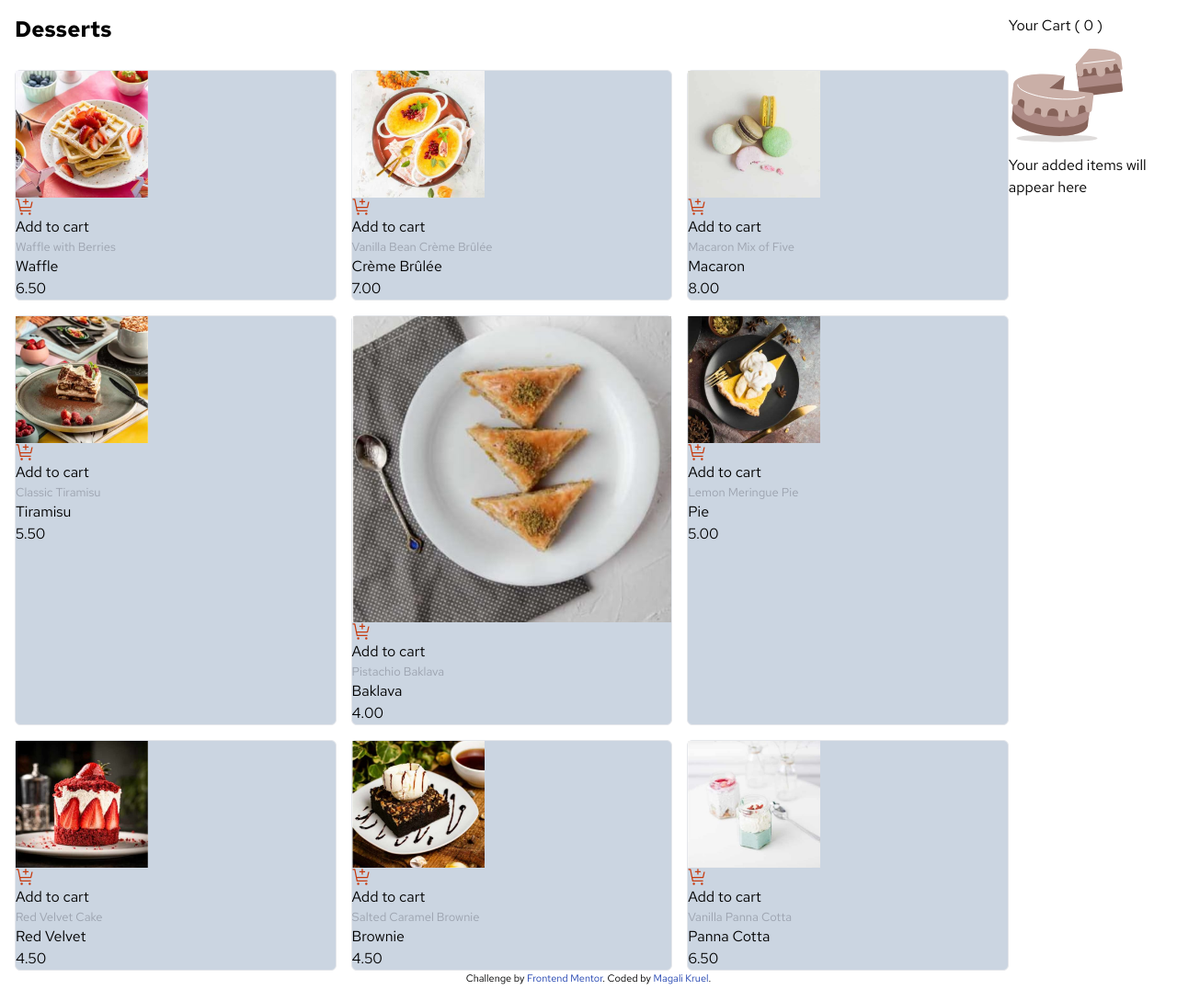
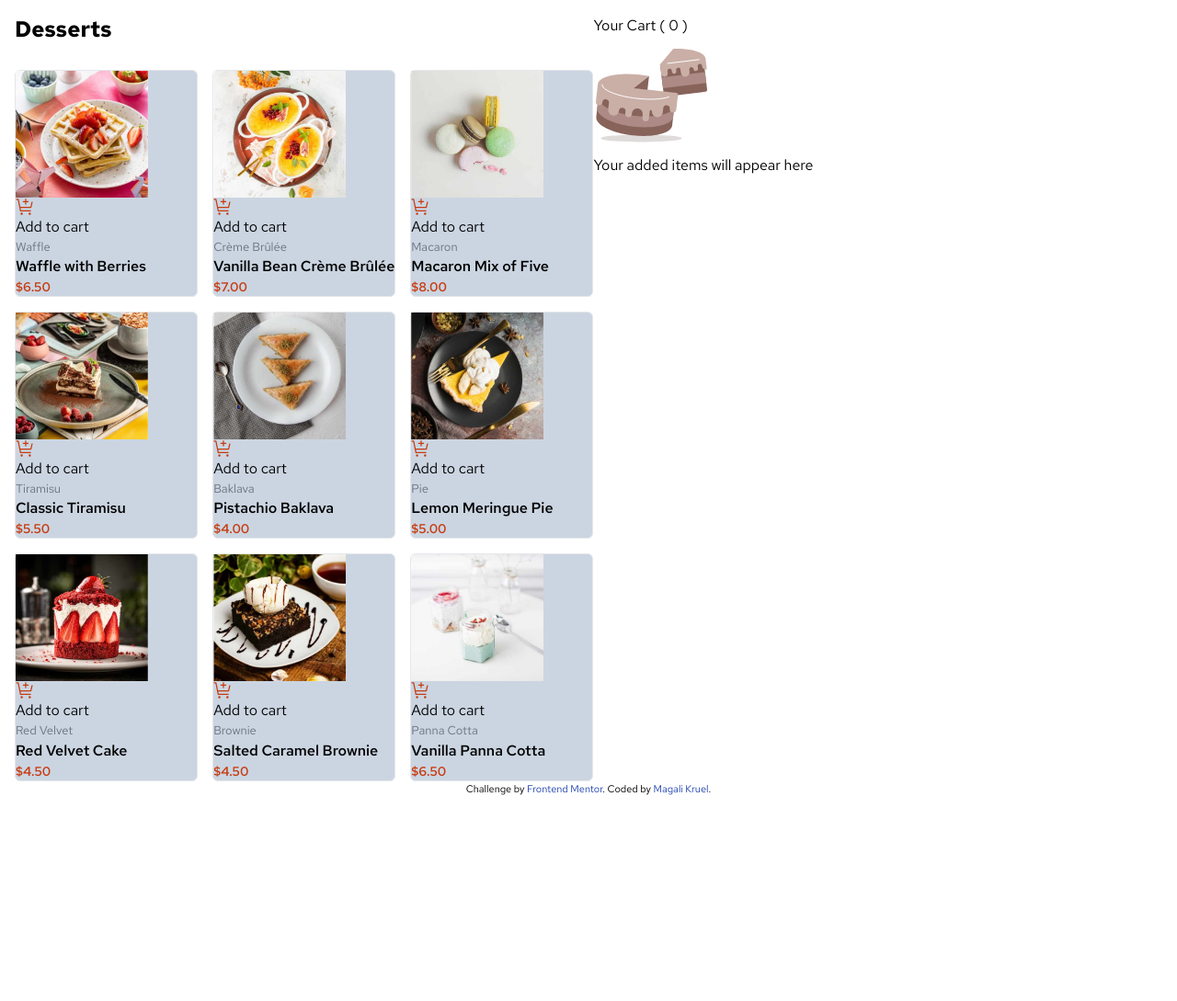
Before and after one commit to informagui/Carrito-de-compras, a website: page product-list-with-cart-main/src/index.html in a window 1280 px wide. Shown: the whole page at 92% size. After the commit the page ends 882 px from the top, so only its background shows below. Drawn offline with Linux system fonts and the light colour scheme.

Commit message:
corrigiendo el html xq me cofundi

```diff
--- a/product-list-with-cart-main/src/index.html
+++ b/product-list-with-cart-main/src/index.html
@@ -17,119 +17,119 @@
     <section id="products" class="grid grid-cols-3 gap-4">
       <h1 class="mb-3 font-bold text-2xl col-span-3"> Desserts</h1>
       <div class="producto">
-        <img src="./assets/images/image-waffle-desktop.jpg" alt="" class="w-36">
+        <img src="./assets/images/image-waffle-desktop.jpg" alt="" class="big-img w-36">
         <button>
-          <img class="big-img" src="./assets/images/icon-add-to-cart.svg" alt="">
+          <img class="" src="./assets/images/icon-add-to-cart.svg" alt="">
           Add to cart
         </button>
         <div class="description">
-          <p class="dessert">Waffle with Berries</p>
-          <p class="name">Waffle</p>
-          <p class="price">6.50</p>
+          <p class="dessert">Waffle</p>
+          <p class="name">Waffle with Berries</p>
+          <p class="price">$6.50</p>
         </div>
       </div>
 
       <div class="producto">
-        <img src="./assets/images/image-creme-brulee-desktop.jpg" alt="" class="w-36">
+        <img src="./assets/images/image-creme-brulee-desktop.jpg" alt="" class=" big-img w-36">
         <button>
-          <img class="big-img" src="./assets/images/icon-add-to-cart.svg" alt="">
+          <img class=" " src="./assets/images/icon-add-to-cart.svg" alt="">
           Add to cart
         </button>
         <div class="description">
-          <p class="dessert">Vanilla Bean Crème Brûlée</p>
-          <p class="name">Crème Brûlée</p>
-          <p class="price">7.00</p>
+          <p class="dessert">Crème Brûlée</p>
+          <p class="name">Vanilla Bean Crème Brûlée</p>
+          <p class="price">$7.00</p>
         </div>
       </div>
 
       <div class="producto">
-        <img src="./assets/images/image-macaron-desktop.jpg" alt="" class="w-36">
+        <img src="./assets/images/image-macaron-desktop.jpg" alt="" class=" big-img w-36">
         <button>
-          <img class="big-img" src="./assets/images/icon-add-to-cart.svg" alt="">
+          <img class=" " src="./assets/images/icon-add-to-cart.svg" alt="">
           Add to cart
         </button>
         <div class="description">
-          <p class="dessert">Macaron Mix of Five</p>
-          <p class="name">Macaron</p>
-          <p class="price">8.00</p>
+          <p class="dessert">Macaron</p>
+          <p class="name">Macaron Mix of Five</p>
+          <p class="price">$8.00</p>
         </div>
       </div>
 
       <div class="producto">
-        <img src="./assets/images/image-tiramisu-desktop.jpg" alt="" class="w-36">
+        <img src="./assets/images/image-tiramisu-desktop.jpg" alt="" class=" big-img w-36">
         <button>
-          <img class="big-img" src="./assets/images/icon-add-to-cart.svg" alt="">
+          <img class=" " src="./assets/images/icon-add-to-cart.svg" alt="">
           Add to cart
         </button>
         <div class="description">
-          <p class="dessert">Classic Tiramisu</p>
-          <p class="name">Tiramisu</p>
-          <p class="price">5.50</p>
+          <p class="dessert">Tiramisu</p>
+          <p class="name">Classic Tiramisu</p>
+          <p class="price">$5.50</p>
         </div>
       </div>
 
       <div class="producto">
-        <img class="big-img" src="./assets/images/image-baklava-desktop.jpg" alt="" class="w-36">
+        <img class="   big-img w-36" src="./assets/images/image-baklava-desktop.jpg" alt="">
         <button>
           <img src="./assets/images/icon-add-to-cart.svg" alt="">
           Add to cart
         </button>
         <div class="description">
-          <p class="dessert">Pistachio Baklava</p>
-          <p class="name">Baklava</p>
-          <p class="price">4.00</p>
+          <p class="dessert">Baklava</p>
+          <p class="name">Pistachio Baklava</p>
+          <p class="price">$4.00</p>
         </div>
       </div>
 
       <div class="producto">
-        <img src="./assets/images/image-meringue-desktop.jpg" alt="" class="w-36">
+        <img src="./assets/images/image-meringue-desktop.jpg" alt="" class=" big-img w-36">
         <button>
-          <img class="big-img" src="./assets/images/icon-add-to-cart.svg" alt="">
+          <img class=" " src="./assets/images/icon-add-to-cart.svg" alt="">
           Add to cart
         </button>
         <div class="description">
-          <p class="dessert">Lemon Meringue Pie</p>
-          <p class="name">Pie</p>
-          <p class="price">5.00</p>
+          <p class="dessert">Pie</p>
+          <p class="name">Lemon Meringue Pie</p>
+          <p class="price">$5.00</p>
         </div>
       </div>
 
       <div class="producto">
-        <img src="./assets/images/image-cake-desktop.jpg" alt="" class="w-36">
+        <img src="./assets/images/image-cake-desktop.jpg" alt="" class=" big-img w-36">
         <button>
-          <img class="big-img" src="./assets/images/icon-add-to-cart.svg" alt="">
+          <img class=" " src="./assets/images/icon-add-to-cart.svg" alt="">
           Add to cart
         </button>
         <div class="description">
-          <p class="dessert">Red Velvet Cake</p>
-          <p class="name">Red Velvet</p>
-          <p class="price">4.50</p>
+          <p class="dessert">Red Velvet</p>
+          <p class="name">Red Velvet Cake</p>
+          <p class="price">$4.50</p>
         </div>
       </div>
 
       <div class="producto">
-        <img src="./assets/images/image-brownie-desktop.jpg" alt="" class="w-36">
+        <img src="./assets/images/image-brownie-desktop.jpg" alt="" class=" big-img w-36">
         <button>
-          <img class="big-img" src="./assets/images/icon-add-to-cart.svg" alt="">
+          <img class=" " src="./assets/images/icon-add-to-cart.svg" alt="">
           Add to cart
         </button>
         <div class="description">
-          <p class="dessert">Salted Caramel Brownie</p>
-          <p class="name">Brownie</p>
-          <p class="price">4.50</p>
+          <p class="dessert">Brownie</p>
+          <p class="name">Salted Caramel Brownie</p>
+          <p class="price">$4.50</p>
         </div>
       </div>
 
       <div class="producto">
-        <img src="./assets/images/image-panna-cotta-desktop.jpg" alt="" class="w-36">
+        <img src="./assets/images/image-panna-cotta-desktop.jpg" alt="" class=" big-img w-36">
         <button>
-          <img class="big-img" src="./assets/images/icon-add-to-cart.svg" alt="">
+          <img class=" " src="./assets/images/icon-add-to-cart.svg" alt="">
           Add to cart
         </button>
         <div class="description">
-          <p class="dessert">Vanilla Panna Cotta</p>
-          <p class="name">Panna Cotta</p>
-          <p class="price">6.50</p>
+          <p class="dessert">Panna Cotta</p>
+          <p class="name">Vanilla Panna Cotta</p>
+          <p class="price">$6.50</p>
         </div>
       </div>
     </section>
--- a/product-list-with-cart-main/src/input.css
+++ b/product-list-with-cart-main/src/input.css
@@ -21,7 +21,13 @@
     .producto{
         @apply border rounded-md bg-slate-300;
         & .dessert{
-            @apply text-red-600 text-[13px] text-gray-400;
+            @apply text-red-600 text-[13px] text-gray-500;
+        }
+        & .name{
+            @apply text-[16px] font-semibold
+        }
+        & .price{
+            @apply text-realRed text-sm font-semibold
         }
     }
 }
```
Also changed, not shown: product-list-with-cart-main/src/output.css.
